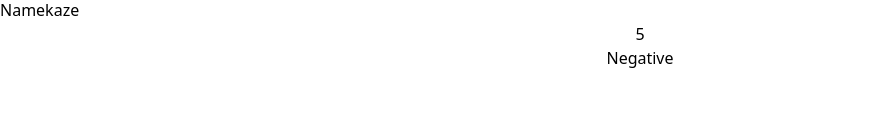
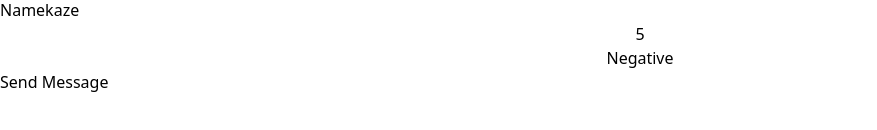
Before and after one commit to prio12/react-typescript-basics, a React (Vite) app: page / in a window 1280 px wide. Shown: the part 862-992 px from the top of the page, without its empty margins (0-877 px from the left). Built offline with nearby package versions, Linux system fonts and the light colour scheme.

Commit message:
learned about wrapping html elements

```diff
--- a/src/App.tsx
+++ b/src/App.tsx
@@ -5,6 +5,7 @@
 import Button from './components/eventProps/Button';
 import List from './components/generics/List';
 import Greetings from './components/Greetings';
+import CustomButton from './components/html/CustomButton';
 import Person from './components/Person';
 import RandomNumber from './components/restrictions/RandomNumber';
 import Status from './components/Status';
@@ -66,6 +67,10 @@
         />
 
         <RandomNumber value={5} isNegative />
+
+        <CustomButton variant="primary" onClick={() => console.log('clicked')}>
+          Send Message
+        </CustomButton>
       </div>
     </>
   );
--- /dev/null
+++ b/src/components/html/CustomButton.tsx
@@ -0,0 +1,18 @@
+import React from 'react';
+
+type ButtonProps = {
+  variant: 'primary' | 'secondary';
+  children: string;
+} & Omit<React.ComponentProps<'button'>, 'children'>;
+
+const CustomButton = ({ variant, children, ...rest }: ButtonProps) => {
+  return (
+    <div>
+      <button className={`class_with_${variant}`} {...rest}>
+        {children}
+      </button>
+    </div>
+  );
+};
+
+export default CustomButton;
--- /dev/null
+++ b/src/components/html/Input.tsx
@@ -0,0 +1,7 @@
+import React from 'react';
+
+const Input = () => {
+  return <div></div>;
+};
+
+export default Input;
```
